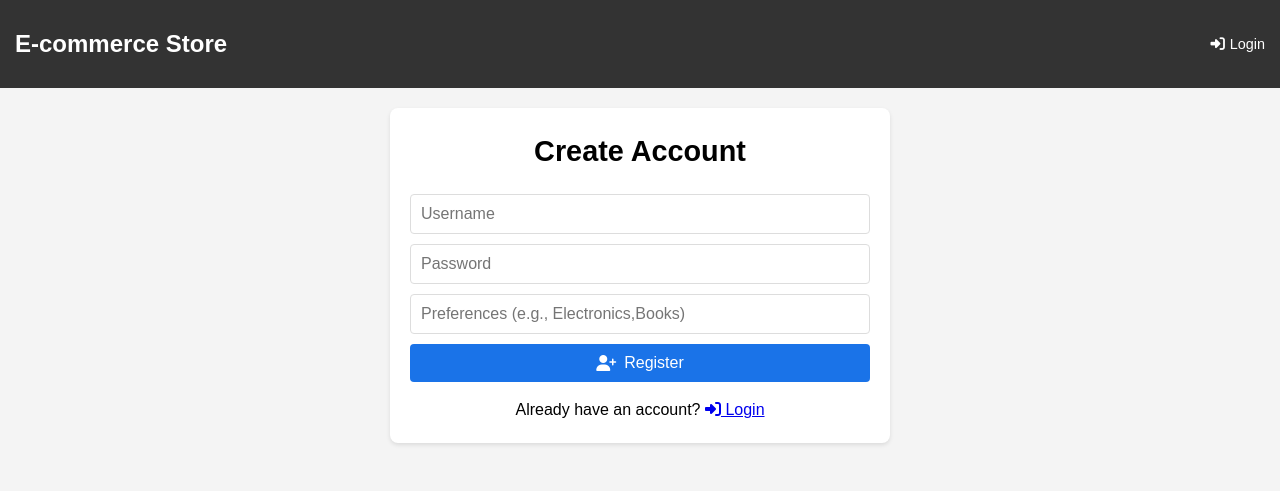
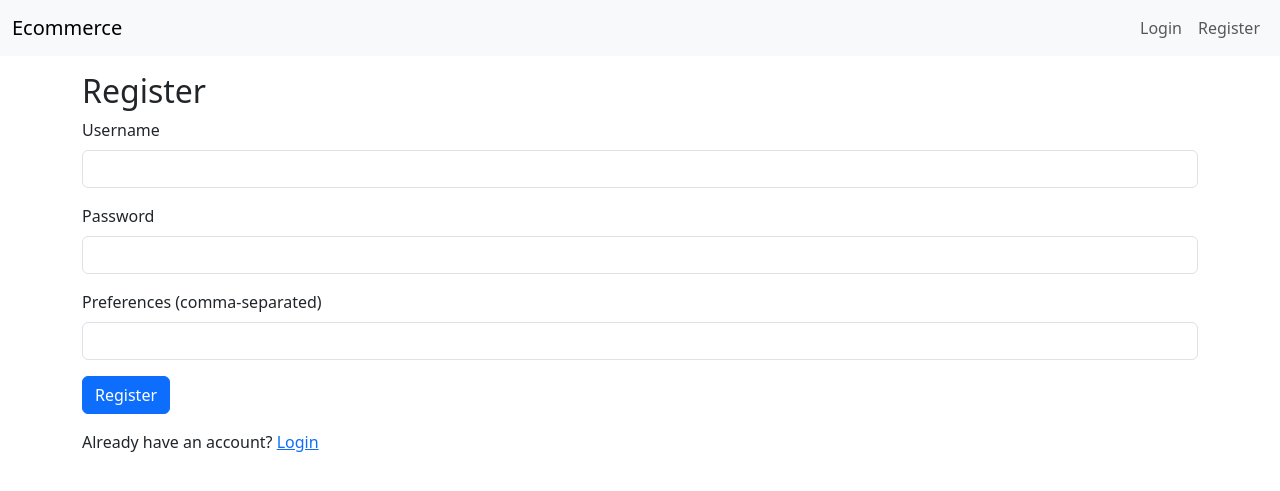
Before and after one commit to MuyiwaOlatunji/My-E-Commerce-App, a Flask app: page /register in a window 1280 px wide. Shown: the top 491 px of the page. Run offline with Flask 3, Linux system fonts and the light colour scheme; some libraries are stand-ins or nearby versions.

Commit message:
Updated CSS and Html templates

```diff
--- a/static/styles.css
+++ b/static/styles.css
@@ -5,149 +6,128 @@
 }
 
 body {
-    font-family: Arial, sans-serif;
-    background-color: #f4f4f4;
+    font-family: -apple-system, BlinkMacSystemFont, 'Segoe UI', Roboto, 'Helvetica Neue', Arial, sans-serif;
+    background-color: #f8f9fa;
     line-height: 1.6;
+    color: #333;
 }
 
+/* Enhance Bootstrap Container */
 .container {
-    max-width: 100%;
     padding: 15px;
     margin: 0 auto;
 }
 
-header {
-    background-color: #333;
-    color: #fff;
-    padding: 10px 0;
+/* Navbar Enhancements */
+.navbar {
+    box-shadow: 0 2px 4px rgba(0, 0, 0, 0.1);
+    transition: background-color 0.3s ease;
 }
 
-header .container {
-    display: flex;
-    flex-wrap: wrap;
-    justify-content: space-between;
-    align-items: center;
+.navbar-brand {
+    font-weight: 600;
+    font-size: 1.5rem;
 }
 
-header h1 {
-    font-size: 1.5em;
+.nav-link {
+    font-size: 1rem;
+    padding: 8px 12px;
+    transition: color 0.3s ease;
 }
 
-nav {
-    display: flex;
-    gap: 10px;
+.nav-link:hover {
+    color: #007bff !important;
 }
 
-nav a {
-    color: #fff;
-    text-decoration: none;
-    font-size: 0.9em;
-    display: flex;
-    align-items: center;
-    gap: 5px;
+/* Card Styling */
+.card {
+    border: none;
+    border-radius: 10px;
+    box-shadow: 0 4px 8px rgba(0, 0, 0, 0.1);
+    transition: transform 0.2s ease, box-shadow 0.2s ease;
 }
 
-.card {
-    background: #fff;
-    padding: 20px;
-    border-radius: 8px;
-    box-shadow: 0 2px 4px rgba(0,0,0,0.1);
-    margin: 20px auto;
-    max-width: 500px;
+.card:hover {
+    transform: translateY(-5px);
+    box-shadow: 0 6px 12px rgba(0, 0, 0, 0.15);
 }
 
-h2 {
-    margin-bottom: 20px;
-    font-size: 1.8em;
-    text-align: center;
+.card-title {
+    font-size: 1.25rem;
+    font-weight: 500;
+    color: #212529;
 }
 
-form {
-    display: flex;
-    flex-direction: column;
-    gap: 10px;
+.card-text {
+    font-size: 0.95rem;
+    color: #6c757d;
 }
 
-input[type="text"],
-input[type="password"],
-input[type="number"] {
-    padding: 10px;
-    border: 1px solid #ddd;
-    border-radius: 4px;
-    font-size: 1em;
+/* Form Styling */
+.form-control {
+    border-radius: 6px;
+    border: 1px solid #ced4da;
+    transition: border-color 0.3s ease, box-shadow 0.3s ease;
 }
 
-button, .btn {
-    display: inline-flex;
-    align-items: center;
-    gap: 8px;
-    background-color: #1a73e8;
-    color: #fff;
-    padding: 10px 15px;
-    border: none;
-    border-radius: 4px;
-    cursor: pointer;
-    font-size: 1em;
-    text-decoration: none;
-    justify-content: center;
+.form-control:focus {
+    border-color: #007bff;
+    box-shadow: 0 0 0 0.2rem rgba(0, 123, 255, 0.25);
 }
 
-button:hover, .btn:hover {
-    background-color: #1557b0;
+.form-label {
+    font-weight: 500;
+    color: #495057;
 }
 
-#checkout-btn {
-    background-color: #28a745;
+/* Button Styling */
+.btn {
+    border-radius: 6px;
+    padding: 10px 20px;
+    font-weight: 500;
+    transition: background-color 0.3s ease, transform 0.2s ease;
 }
 
-#checkout-btn:hover {
-    background-color: #218838;
+.btn-primary {
+    background-color: #007bff;
+    border-color: #007bff;
 }
 
-.product-grid {
-    display: grid;
-    grid-template-columns: repeat(auto-fit, minmax(200px, 1fr));
-    gap: 15px;
+.btn-primary:hover {
+    background-color: #0056b3;
+    border-color: #004085;
+    transform: translateY(-2px);
+}
+
+.btn-success {
+    background-color: #28a745;
+    border-color: #28a745;
+}
+
+.btn-success:hover {
+    background-color: #218838;
+    border-color: #1e7e34;
+    transform: translateY(-2px);
+}
+
+/* Product Grid (Adapted for Home Page) */
+.row {
     margin-top: 20px;
 }
 
-.product-card {
-    background: #fff;
-    padding: 15px;
-    border-radius: 8px;
-    box-shadow: 0 2px 4px rgba(0,0,0,0.1);
-    text-align: center;
-}
-
-.product-card h3 {
-    font-size: 1.2em;
-    margin-bottom: 10px;
-}
-
-.product-card p {
-    margin-bottom: 10px;
-    font-size: 0.9em;
-}
-
-.product-card form {
-    display: flex;
-    flex-direction: column;
-    gap: 10px;
-}
-
-.recommendations {
-    margin-top: 30px;
-}
-
+/* Toast Notifications */
 .toast {
     position: fixed;
-    bottom: 20px;
+    top: 20px;
     right: 20px;
-    padding: 10px 20px;
-    border-radius: 4px;
+    padding: 12px 24px;
+    border-radius: 8px;
     color: #fff;
+    font-size: 0.95rem;
+    z-index: 1050;
     display: none;
-    font-size: 0.9em;
+    box-shadow: 0 4px 8px rgba(0, 0, 0, 0.2);
+    transition: opacity 0.3s ease;
 }
 
 .toast.success {
--- a/templates/base.html
+++ b/templates/base.html
@@ -4,19 +4,25 @@
     <meta name="viewport" content="width=device-width, initial-scale=1.0">
     <title>{% block title %}{% endblock %}</title>
     <link href="https://cdn.jsdelivr.net/npm/bootstrap@5.3.2/dist/css/bootstrap.min.css" rel="stylesheet">
+    <link href="{{ url_for('static', filename='css/styles.css') }}" rel="stylesheet">
 </head>
 <body>
     <nav class="navbar navbar-expand-lg navbar-light bg-light">
         <div class="container-fluid">
             <a class="navbar-brand" href="{{ url_for('home') }}">Ecommerce</a>
-            <div class="navbar-nav">
+            <button class="navbar-toggler" type="button" data-bs-toggle="collapse" data-bs-target="#navbarNav" aria-controls="navbarNav" aria-expanded="false" aria-label="Toggle navigation">
+                <span class="navbar-toggler-icon"></span>
+            </button>
+            <div class="collapse navbar-collapse" id="navbarNav">
+                <div class="navbar-nav ms-auto">
                     {% if session.user_id %}
-                <a class="nav-link" href="{{ url_for('cart') }}">Cart ({{ cart_count }})</a>
+                    <a class="nav-link" href="{{ url_for('cart') }}">Cart{% if cart_count > 0 %} ({{ cart_count }}){% endif %}</a>
                     <a class="nav-link" href="{{ url_for('logout') }}">Logout</a>
                     {% else %}
                     <a class="nav-link" href="{{ url_for('login') }}">Login</a>
                     <a class="nav-link" href="{{ url_for('register') }}">Register</a>
                     {% endif %}
+                </div>
             </div>
         </div>
     </nav>
@@ -26,6 +32,8 @@
         {% endif %}
         {% block content %}{% endblock %}
     </div>
+    <div id="toast" class="toast"></div>
     <script src="https://cdn.jsdelivr.net/npm/bootstrap@5.3.2/dist/js/bootstrap.bundle.min.js"></script>
+    <script src="{{ url_for('static', filename='js/script.js') }}"></script>
 </body>
 </html>
--- a/templates/home.html
+++ b/templates/home.html
@@ -4,7 +4,7 @@
 <h2>Products</h2>
 <div class="row">
     {% for product in products %}
-    <div class="col-md-4 mb-3">
+    <div class="col-md-4 col-sm-6 mb-3">
         <div class="card">
             <div class="card-body">
                 <h5 class="card-title">{{ product['name'] }}</h5>
@@ -19,10 +19,10 @@
     {% endfor %}
 </div>
 {% if recommendations %}
-<h3>Recommended for You</h3>
+<h3 class="mt-4">Recommended for You</h3>
 <div class="row">
     {% for product in recommendations %}
-    <div class="col-md-4 mb-3">
+    <div class="col-md-4 col-sm-6 mb-3">
         <div class="card">
             <div class="card-body">
                 <h5 class="card-title">{{ product['name'] }}</h5>
--- a/templates/login.html
+++ b/templates/login.html
@@ -13,5 +13,5 @@
     </div>
     <button type="submit" class="btn btn-primary">Login</button>
 </form>
-<p>Don't have an account? <a href="{{ url_for('register') }}">Register</a></p>
+<p class="mt-3">Don't have an account? <a href="{{ url_for('register') }}">Register</a></p>
 {% endblock %}
--- a/templates/register.html
+++ b/templates/register.html
@@ -1,32 +1,21 @@
-<!DOCTYPE html>
-<html lang="en">
-<head>
-    <meta charset="UTF-8">
-    <meta name="viewport" content="width=device-width, initial-scale=1.0">
-    <title>Home - E-commerce Store</title>
-    <link rel="stylesheet" href="{{ url_for('static', filename='styles.css') }}">
-    <link rel="stylesheet" href="https://cdnjs.cloudflare.com/ajax/libs/font-awesome/6.4.0/css/all.min.css">
-</head>
-<body>
-    <header>
-        <div class="container">
-            <h1>E-commerce Store</h1>
-            <nav>
-                <a href="{{ url_for('login') }}"><i class="fas fa-sign-in-alt"></i> Login</a>
-            </nav>
-        </div>
-    </header>
-    <div class="card">
-        <h2>Create Account</h2>
-        <form method="post">
-            <input type="text" name="username" placeholder="Username" required>
-            <input type="password" name="password" placeholder="Password" required>
-            <input type="text" name="preferences" placeholder="Preferences (e.g., Electronics,Books)">
-            <button type="submit"><i class="fas fa-user-plus"></i> Register</button>
-        </form>
-        <p style="text-align: center; margin-top: 15px;">
-            Already have an account? <a href="{{ url_for('login') }}"><i class="fas fa-sign-in-alt"></i> Login</a>
-        </p>
+{% extends "base.html" %}
+{% block title %}Register{% endblock %}
+{% block content %}
+<h2>Register</h2>
+<form method="POST">
+    <div class="mb-3">
+        <label for="username" class="form-label">Username</label>
+        <input type="text" class="form-control" id="username" name="username" required>
     </div>
-</body>
-</html>
+    <div class="mb-3">
+        <label for="password" class="form-label">Password</label>
+        <input type="password" class="form-control" id="password" name="password" required>
+    </div>
+    <div class="mb-3">
+        <label for="preferences" class="form-label">Preferences (comma-separated)</label>
+        <input type="text" class="form-control" id="preferences" name="preferences">
+    </div>
+    <button type="submit" class="btn btn-primary">Register</button>
+</form>
+<p class="mt-3">Already have an account? <a href="{{ url_for('login') }}">Login</a></p>
+{% endblock %}
```
Also changed, not shown: other parts of static/styles.css (+49 -11 lines), static/script.js (+24 -16 lines). Lines whose indentation alone changed are shown as unchanged.
